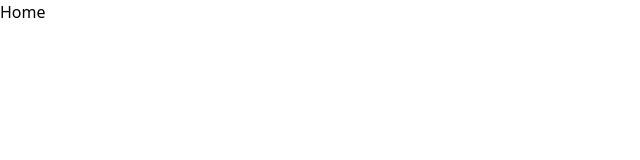
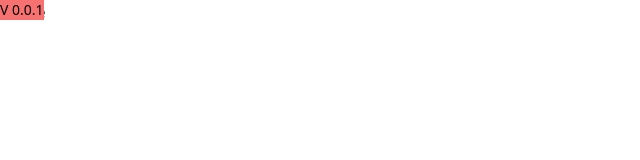
Before and after one commit to PortalesGIS/Vitromex-Decorador-Virtual-CMS, a Vue app: page / in a window 1280 px wide. Shown: the top 160 px of the page, without its empty margins (0-640 px from the left). Built offline with nearby package versions, Linux system fonts and the light colour scheme.

Commit message:
add laber to version

```diff
--- a/src/App.vue
+++ b/src/App.vue
@@ -1,4 +1,5 @@
 <template>
+<div class="z-50 text-sm absolute bg-red-400">V 0.0.1</div>
   <router-view/>
 </template>
 
```
